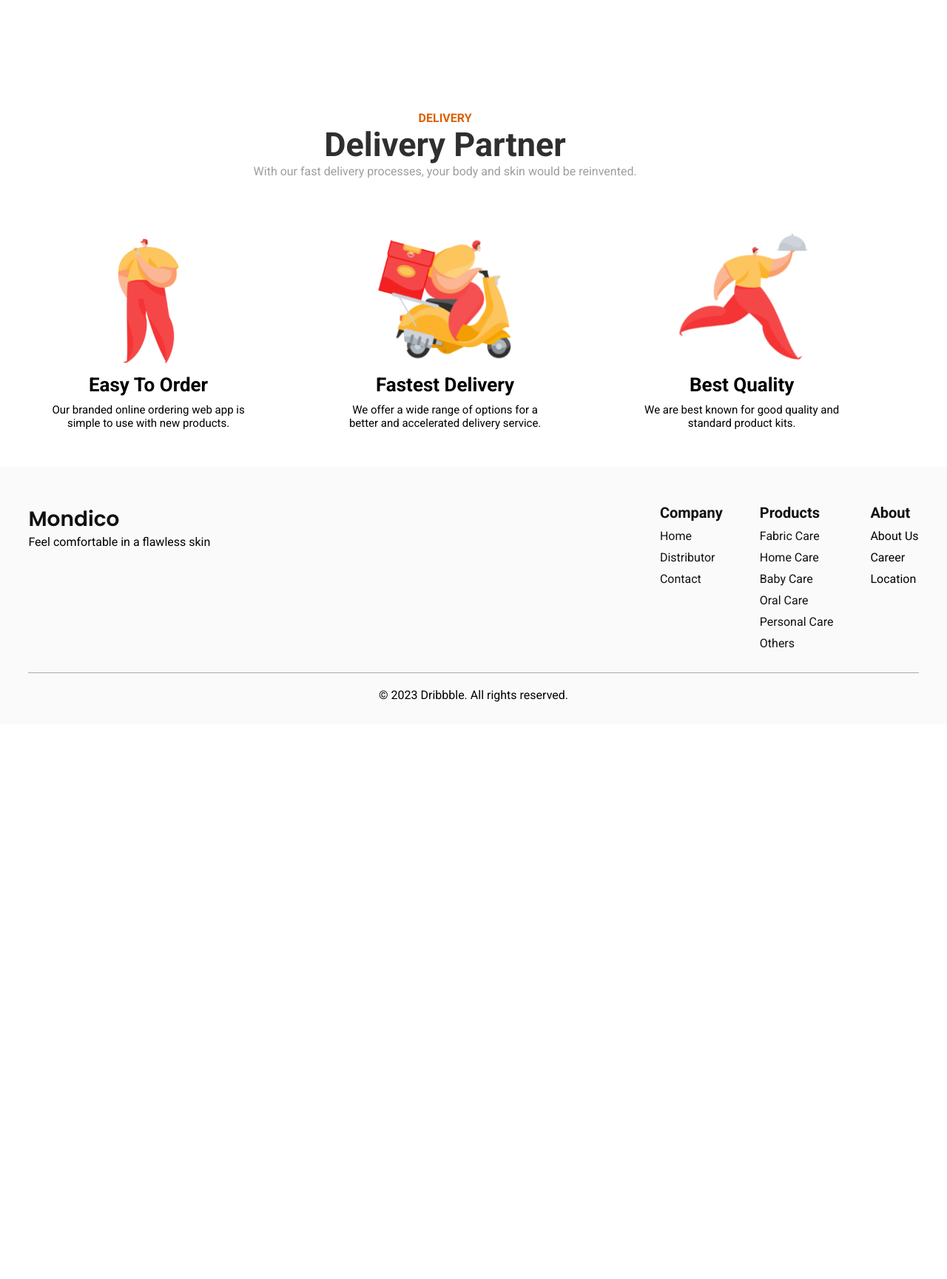
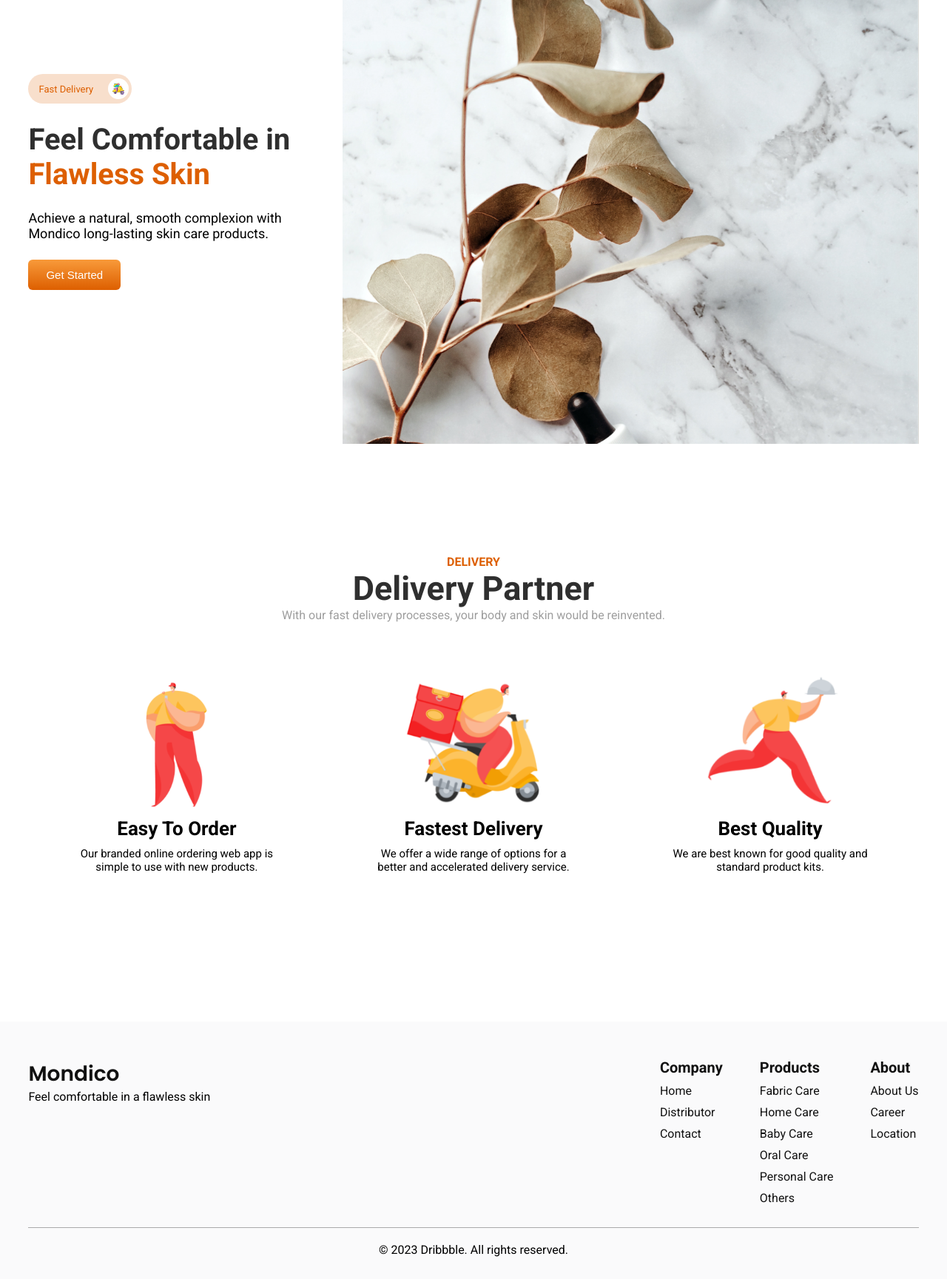
Before and after one commit to CaptainVee/mondico, a Django app: page / in a window 1280 px wide. Shown: the part 60-1789 px from the top of the page at 74% size. Before the commit the page ends 1009 px from the top, so only its background shows below. Run offline with Django 4.2, Linux system fonts and the light colour scheme.

Commit message:
Updates on Home UI

```diff
--- a/static/base.css
+++ b/static/base.css
@@ -37,6 +37,20 @@ body{
     flex-direction: column;
 }
 
+.padding-top{
+    padding-top:15rem;
+}
+
+.btn{
+    padding:1.2rem 2.4rem;
+    border:none;
+    border-radius: 6px;
+    background: linear-gradient(#f89a3a,#dd5f00);
+    color: #fff;
+    font-size:1.5rem;
+    max-width:max-content;
+}
+
 /* Navigation */
 
 .navigation-wrapper{
@@ -63,6 +77,11 @@ body{
 .navigation__links--link{
     padding:2rem 0;
 }
+@media screen and (max-width:768px){
+    .navigation__links--link{
+        display:none;
+    }
+}
 .navigation__links--link:not(:last-child){
     margin-right:3.5rem;
 }
@@ -77,6 +96,7 @@ body{
     display: none;
     padding-bottom: 5px;
     padding:1rem 0;
+    z-index:200;
 }
 .navigation__links--link-dropdown-item{
     color:#DD5F00;
@@ -102,9 +122,16 @@ body{
     display:flex;
     justify-content: space-between;
 }
+@media screen and (max-width:768px){
+    .footer{
+        flex-direction: column;
+        row-gap: 5rem;
+    }
+}
 .footer__links{
     display:flex;
     column-gap: 5rem;
+    flex-wrap:wrap;
 }
 .footer__links p{
     font-size:1.6rem;
--- a/static/home.css
+++ b/static/home.css
@@ -1,9 +1,78 @@
-.delivery{
-    width:94%;
-    max-width:1500px;
+.hero{
+    display:flex;
+    column-gap:2.5rem;
+    row-gap:5rem;
+}
+@media screen and (max-width:768px){
+    .hero{
+        flex-direction:column;
+    }
+}
+.hero__content{
+    padding-top:10rem;
+    display:flex;
+    flex-direction:column;
+    row-gap:2.5rem;
+    max-width:40rem;
+}
+
+.hero__content h1{
+    color:#2f2f2f;
+    font-size:4rem;
+}
+.hero__content h1 span{
+    color:#dd5f00;
+}
+.hero__content p{
+    font-size:1.8rem;
+    max-width:35rem;
+}
+.hero__content-delivery{
+    width:14rem;
+    height:4rem;
+    background:rgba(221, 95, 0, 0.2);
+    padding:4px;
+    display: flex;
+    border-radius: 2rem;
+    justify-content: space-between;
+    align-items: center;
+}
+.hero__content-delivery span{
+    font-size:1.3rem;
+    padding-left: 10px;
+    color:#DD5F00;
+}
+.hero__content-delivery-img{
+    padding:6px;
+    height:2.8rem;
+    width:2.8rem;
+    background:#fff;
+    border-radius:50%;
+}
+.hero__content-delivery-img img{
     height:100%;
-    padding-top: 15rem;
+    width:100%;
 }
+.hero__img{
+    display:flex;
+    flex:1;
+    overflow:hidden;
+}
+
+/* Swiper */
+
+.swiper{
+    flex:1;
+    height:600px;
+}
+.swiper img{
+    object-fit: contain;
+    width:100%;
+    object-position: center;
+}
+
+/* Delivery */
+
 .delivery-header{
     width:100%;
     padding-bottom:2rem;
--- a/templates/base.html
+++ b/templates/base.html
@@ -8,11 +8,13 @@
     <meta name="viewport" content="width=device-width, initial-scale=1.0" />
     <link rel="stylesheet" href="{% static 'base.css' %}" />
     <link rel="stylesheet" href="{% static 'home.css' %}" />
+    <link
+      rel="stylesheet"
+      href="https://cdn.jsdelivr.net/npm/swiper@9/swiper-bundle.min.css"
+    />
     <title>{% block title %} Mondico {% endblock %}</title>
   </head>
   <body>
-
-
     <nav class="max-wrapper navigation-wrapper">
       <div class="max-wrapper__content navigation">
         <div class="navigation__logo">
@@ -24,9 +26,13 @@
           </div>
           <div class="navigation__links--link">
             <a href="#">About</a>
-          <div class="navigation__links--link-dropdown navigation__links--link-dropdown-products">
+            <div
+              class="navigation__links--link-dropdown navigation__links--link-dropdown-products"
+            >
               <a href="{% url 'about' %}">
-              <div class="navigation__links--link-dropdown-item">About Us</div>
+                <div class="navigation__links--link-dropdown-item">
+                  About Us
+                </div>
               </a>
               <div class="navigation__links--link-dropdown-item">Career</div>
               <div class="navigation__links--link-dropdown-item">Location</div>
@@ -34,21 +40,33 @@
           </div>
           <div class="navigation__links--link">
             <a href="#">Products</a>
-          <div class="navigation__links--link-dropdown navigation__links--link-dropdown-products">
+            <div
+              class="navigation__links--link-dropdown navigation__links--link-dropdown-products"
+            >
               <a href="{% url 'product_item' %}">
-              <div class="navigation__links--link-dropdown-item">Fabric Care</div>
+                <div class="navigation__links--link-dropdown-item">
+                  Fabric Care
+                </div>
               </a>
               <a href="{% url 'product_item' %}">
-              <div class="navigation__links--link-dropdown-item">Home Care</div>
+                <div class="navigation__links--link-dropdown-item">
+                  Home Care
+                </div>
               </a>
               <a href="{% url 'product_item' %}">
-              <div class="navigation__links--link-dropdown-item">Baby Care</div>
+                <div class="navigation__links--link-dropdown-item">
+                  Baby Care
+                </div>
               </a>
               <a href="{% url 'product_item' %}">
-              <div class="navigation__links--link-dropdown-item">Oral Care</div>
+                <div class="navigation__links--link-dropdown-item">
+                  Oral Care
+                </div>
               </a>
               <a href="{% url 'product_item' %}">
-              <div class="navigation__links--link-dropdown-item">Personal Care</div>
+                <div class="navigation__links--link-dropdown-item">
+                  Personal Care
+                </div>
               </a>
               <a href="{% url 'product_item' %}">
                 <div class="navigation__links--link-dropdown-item">Others</div>
@@ -66,6 +84,8 @@
     </nav>
 
     {% block content %} {% endblock %}
+
+    <div class="padding-top"></div>
 
     <footer class="max-wrapper footer-wrapper">
       <div class="max-wrapper__content footer">
@@ -91,9 +111,9 @@
           </div>
           <div>
             <h1>About</h1>
-            <p>About Us</p>
-            <p>Career</p>
-            <p>Location</p>
+            <p><a href="#">About Us</a></p>
+            <p><a href="#">Career</a></p>
+            <p><a href="#">Location</a></p>
           </div>
         </div>
       </div>
@@ -102,5 +122,21 @@
       </div>
     </footer>
 
+
+    <script type="module">
+      import Swiper from 'https://cdn.jsdelivr.net/npm/swiper@9/swiper-bundle.esm.browser.min.js'
+      const swiper = new Swiper('.swiper', {
+        // Optional parameters
+        direction: 'horizontal',
+        loop: true,
+
+        autoplay: {
+          delay: 5000,
+        },
+
+      });
+    </script>
+
+
   </body>
 </html>
--- a/templates/product/home.html
+++ b/templates/product/home.html
@@ -2,8 +2,44 @@
 
 {% block content %}
     <main>
-        <div class="max-wrapper">
-            <div class="delivery">
+
+        {% comment %} Hero {% endcomment %}
+
+        <section class="max-wrapper">
+            <div class="max-wrapper__content">
+                <div class="hero">
+                    <div class="hero__content">
+                        <div class="hero__content-delivery">
+                            <span>Fast Delivery</span>
+                            <div class="hero__content-delivery-img">
+                                {% load static %} <img src="{% static 'bicycle.png' %}" alt="bicycle"/>
+                            </div>
+                        </div>
+                        <h1>Feel Comfortable in <span>Flawless Skin</span></h1>
+                        <p>Achieve a natural, smooth complexion with Mondico long-lasting skin care products.</p>
+                        <button class="btn">Get Started</button>
+                    </div>
+                    <div class="hero__img">
+                        <div class="swiper">
+                            <!-- Additional required wrapper -->
+                            <div class="swiper-wrapper">
+                              <!-- Slides -->
+                              <div class="swiper-slide">{% load static %} <img src="{% static 'hero_img (1).jpg' %}" alt="Mondico"/></div>
+                              <div class="swiper-slide">{% load static %} <img src="{% static 'hero_img (2).jpg' %}" alt="Mondico"/></div>
+                              <div class="swiper-slide">{% load static %} <img src="{% static 'hero_img (3).jpg' %}" alt="Mondico"/></div>
+                            </div>
+                          </div>
+                    </div>
+                </div>
+            </div>
+        </section>
+
+
+        {% comment %} Delivery Section {% endcomment %}
+
+        <section class="max-wrapper">
+            <div class="max-wrapper__content">
+                <div class="padding-top">
                     <div class="delivery-header">
                         <p>DELIVERY</p>
                         <h1>Delivery Partner</h1>
@@ -40,5 +76,6 @@
                     </div>
                 </div>
             </div>
+        </section>
     </main>
 {% endblock%}
```
Also changed, not shown: static/bicycle.png (added), static/hero_img (1).jpg (added), static/hero_img (2).jpg (added), static/hero_img (3).jpg (added). Lines whose indentation alone changed are shown as unchanged.
